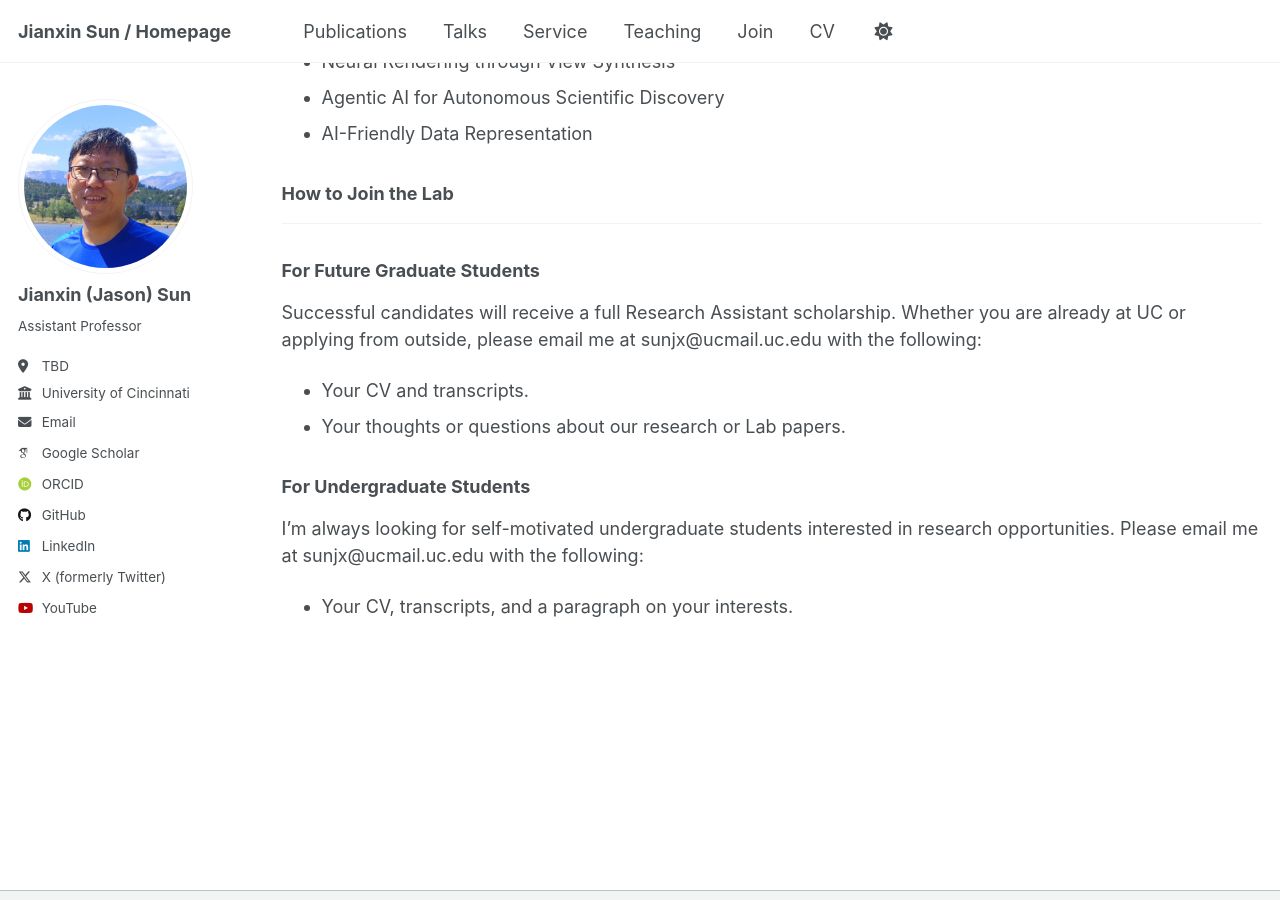
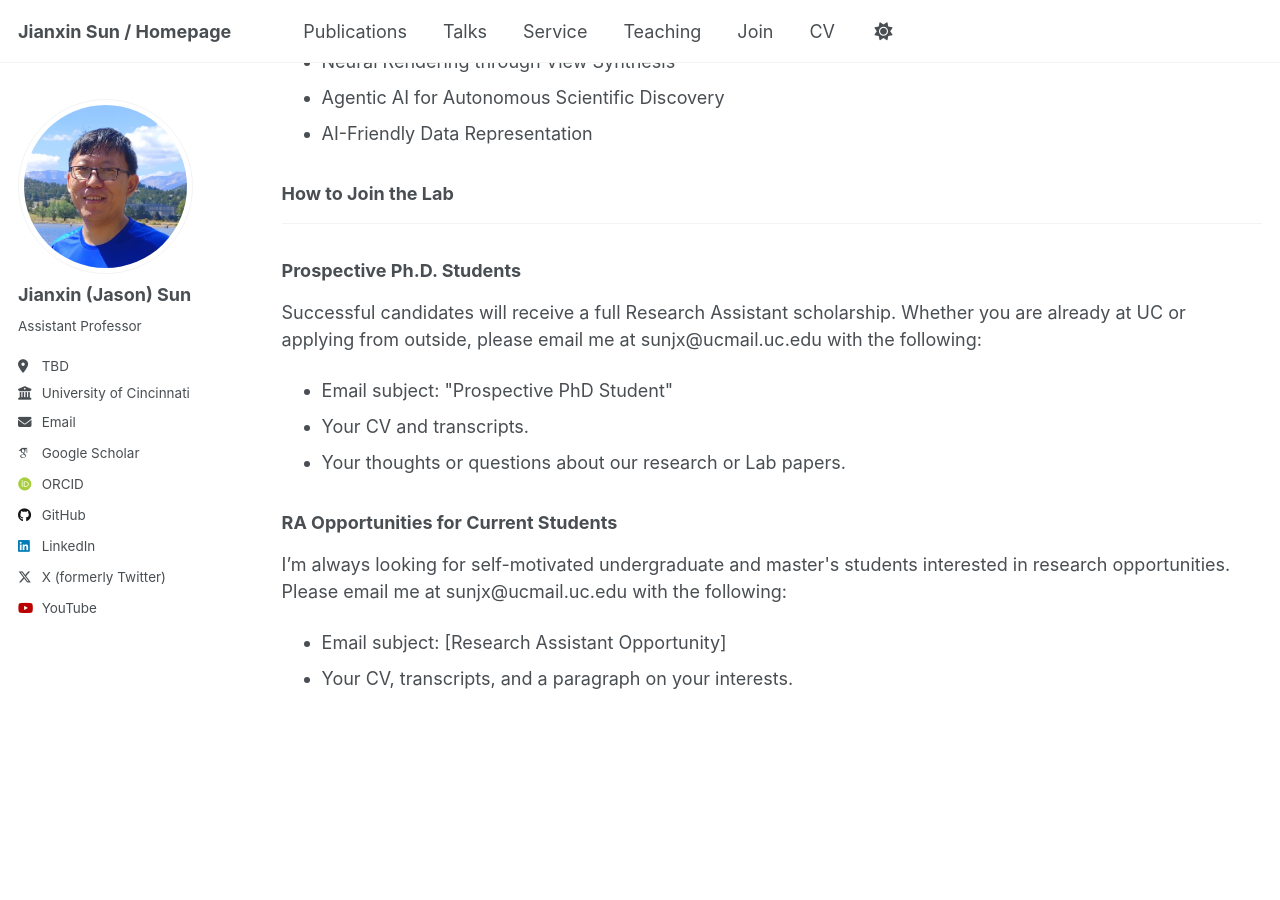
Before and after one commit to sunjianxin/sunjianxin.github.io, a Jekyll site: the page built from _pages/join.html, in a window 1280 px wide and 900 px high, scrolled down 376 px. Built offline with Jekyll 4.4.1, drawn with Linux system fonts in a browser that asks for light colours; some web fonts are replaced.

Commit message:
Update join.html

```diff
--- a/_pages/join.html
+++ b/_pages/join.html
@@ -25,16 +25,18 @@
 </ul>
 <h3>How to Join the Lab</h3>
 <hr class="separator">
-<h3>For Future Graduate Students</h3>
+<h3>Prospective Ph.D. Students</h3>
 <p>Successful candidates will receive a full Research Assistant scholarship. Whether you are already at UC or applying from outside, please email me at sunjx@ucmail.uc.edu with the following:</p>
 <ul>
-  <li> Your CV and transcripts.</li>
-  <li> Your thoughts or questions about our research or Lab papers.</li>
+  <li> Email subject: "Prospective PhD Student" </li>
+  <li> Your CV and transcripts. </li>
+  <li> Your thoughts or questions about our research or Lab papers. </li>
 </ul>
-<h3>For Undergraduate Students</h3>
-<p>I’m always looking for self-motivated undergraduate students interested in research opportunities. Please email me at sunjx@ucmail.uc.edu with the following:</p>
+<h3>RA Opportunities for Current Students</h3>
+<p>I’m always looking for self-motivated undergraduate and master's students interested in research opportunities. Please email me at sunjx@ucmail.uc.edu with the following:</p>
 <ul>
-  <li> Your CV, transcripts, and a paragraph on your interests.</li>
+  <li> Email subject: [Research Assistant Opportunity] </li>
+  <li> Your CV, transcripts, and a paragraph on your interests. </li>
 </ul>
 
 <!-- {% include base_path %}
```
